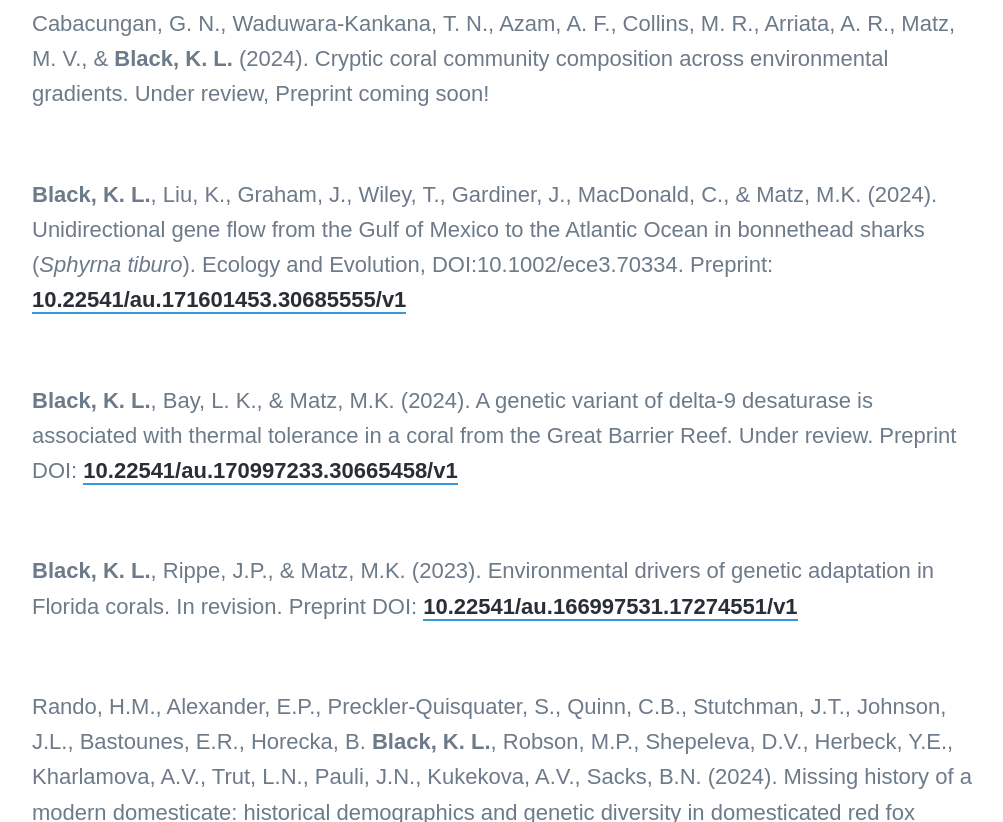
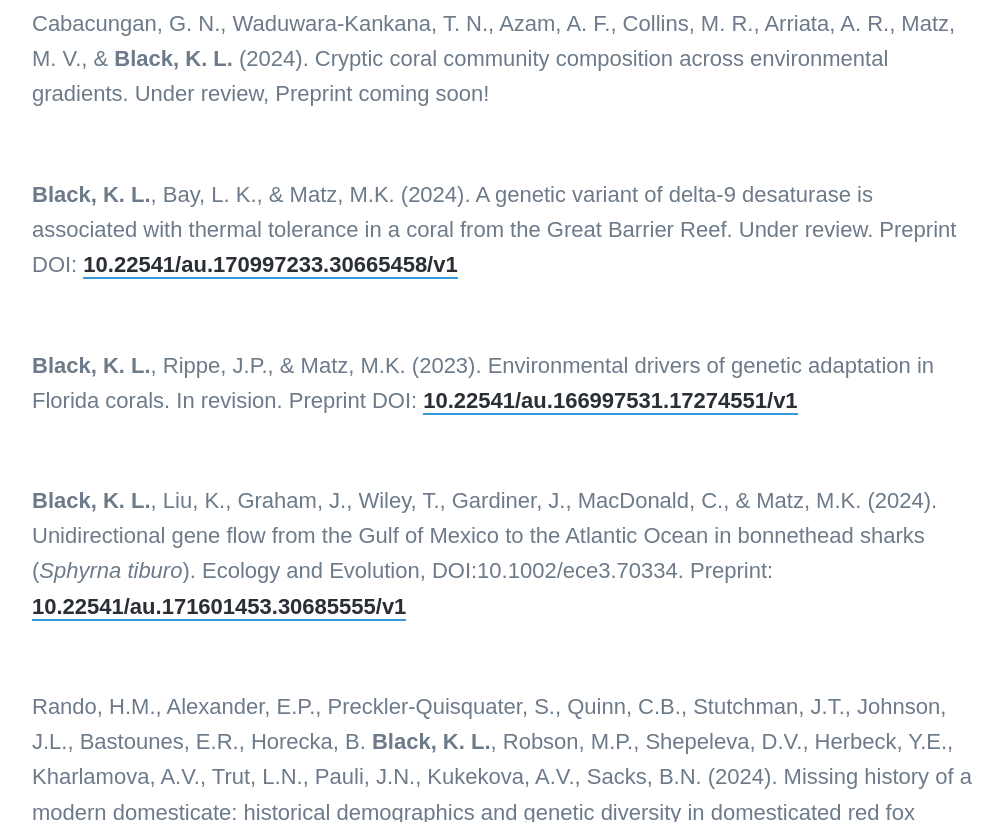
Before and after one commit to kristinaleilani/kristinaleilani.github.io, a Jekyll site: the page built from _pages/publications.md, in a window 1280 px wide and 900 px high, scrolled down 483 px, cut to the strip 78-900 px from the top of the window. Shown: the whole strip, without its empty margins (138-1141 px from the left). Built offline with Jekyll 4.4.1, drawn with Linux system fonts in a browser that asks for light colours; nearby versions of some CDN libraries; some web fonts are replaced.

Commit message:
Update publications.md

```diff
--- a/_pages/publications.md
+++ b/_pages/publications.md
@@ -9,10 +9,6 @@ Cabacungan, G. N., Waduwara-Kankana, T. N., Azam, A. F., Collins, M. R., Arriata
 
 <p>&nbsp;</p>
 
-**Black, K. L.**, Liu, K., Graham, J., Wiley, T., Gardiner, J., MacDonald, C., & Matz, M.K. (2024). Unidirectional gene flow from the Gulf of Mexico to the Atlantic Ocean in bonnethead sharks (_Sphyrna tiburo_). Ecology and Evolution, DOI:10.1002/ece3.70334. Preprint: [10.22541/au.171601453.30685555/v1](https://www.authorea.com/users/562112/articles/943779-unidirectional-gene-flow-from-the-gulf-of-mexico-to-the-atlantic-ocean-in-bonnethead-sharks-sphyrna-tiburo)
-
-<p>&nbsp;</p>
-
 **Black, K. L.**, Bay, L. K., & Matz, M.K. (2024). A genetic variant of delta-9 desaturase is associated with thermal tolerance in a coral from the Great Barrier Reef. Under review. Preprint DOI: [10.22541/au.170997233.30665458/v1](https://advance.sagepub.com/doi/full/10.22541/au.170997233.30665458/v1)
 
 <p>&nbsp;</p>
@@ -20,6 +16,10 @@ Cabacungan, G. N., Waduwara-Kankana, T. N., Azam, A. F., Collins, M. R., Arriata
 **Black, K. L.**, Rippe, J.P., & Matz, M.K. (2023).
 Environmental drivers of genetic adaptation in Florida corals. In revision.
 Preprint DOI: [10.22541/au.166997531.17274551/v1](https://www.authorea.com/doi/full/10.22541/au.166997531.17274551/v1)
+
+<p>&nbsp;</p>
+
+**Black, K. L.**, Liu, K., Graham, J., Wiley, T., Gardiner, J., MacDonald, C., & Matz, M.K. (2024). Unidirectional gene flow from the Gulf of Mexico to the Atlantic Ocean in bonnethead sharks (_Sphyrna tiburo_). Ecology and Evolution, DOI:10.1002/ece3.70334. Preprint: [10.22541/au.171601453.30685555/v1](https://www.authorea.com/users/562112/articles/943779-unidirectional-gene-flow-from-the-gulf-of-mexico-to-the-atlantic-ocean-in-bonnethead-sharks-sphyrna-tiburo)
 
 <p>&nbsp;</p>
 
```
